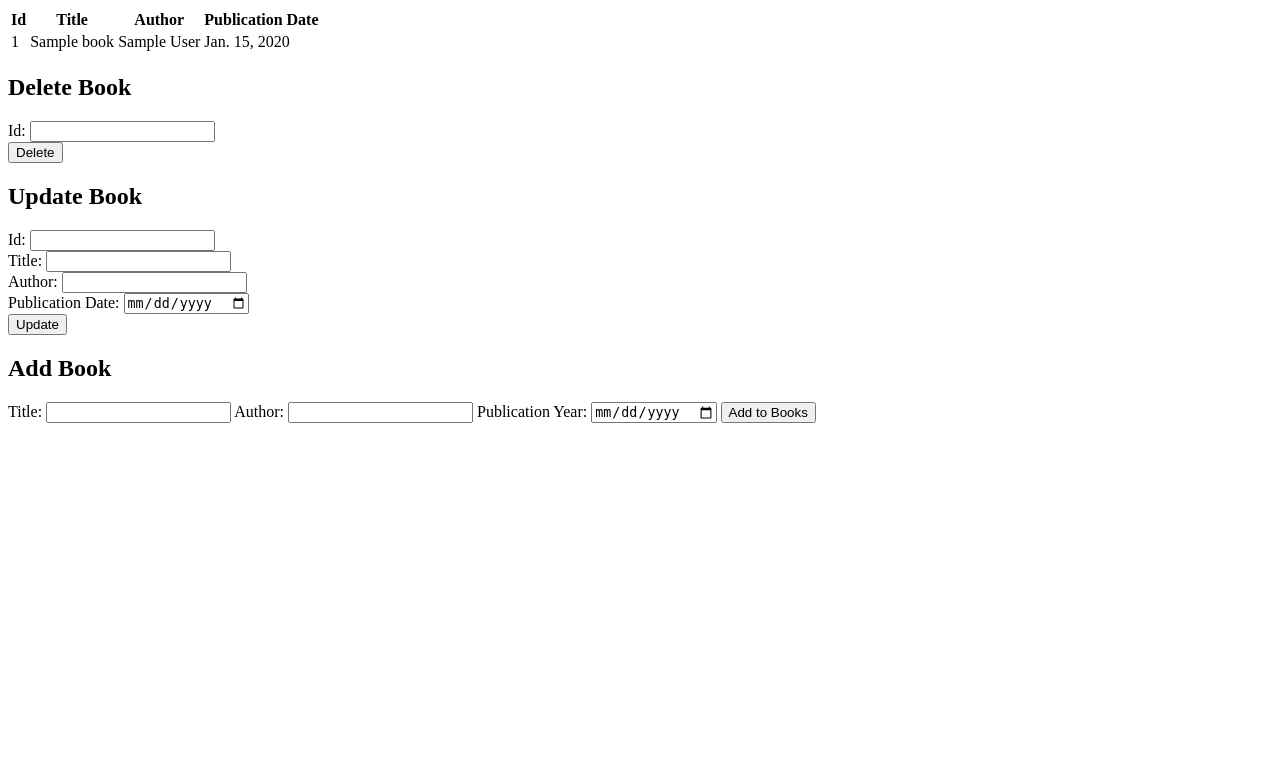
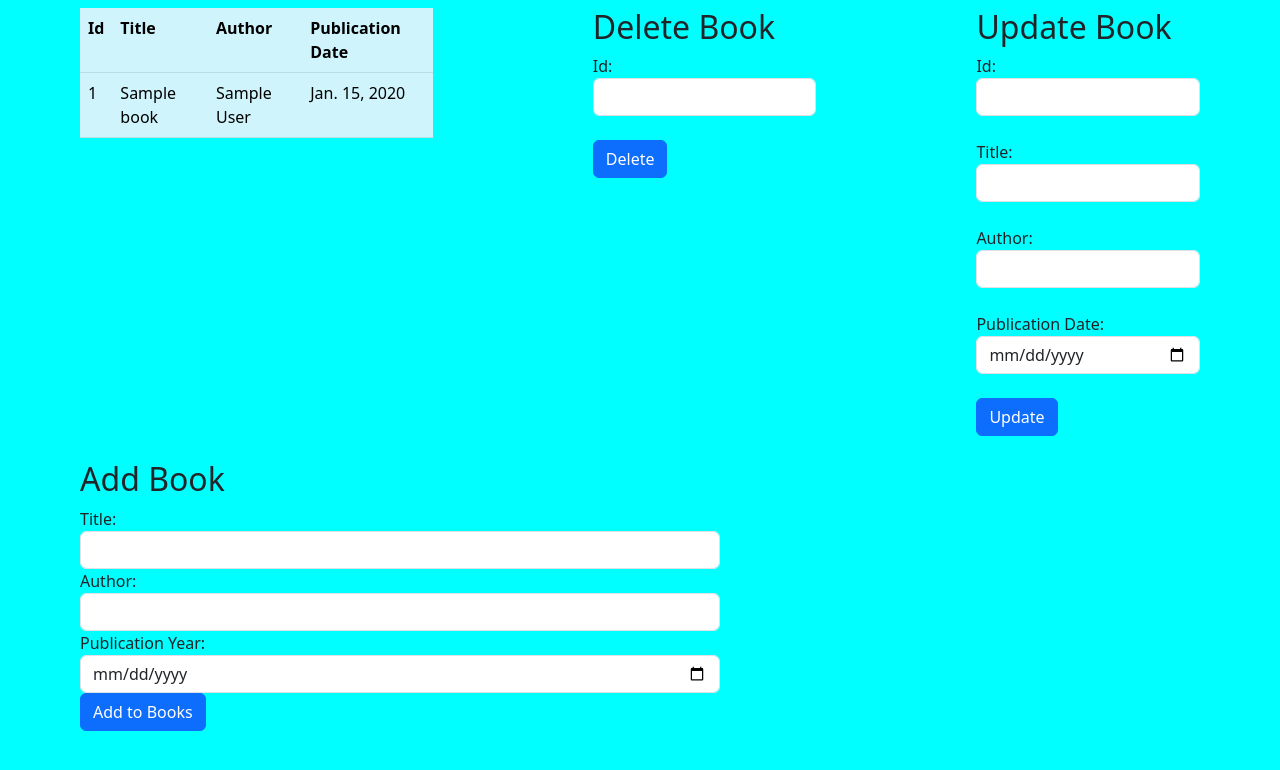
Before and after one commit to Dinindu-Tharuka/book-store, a Django app: page /store/books/ in a window 1280 px wide. Shown: the top 770 px of the page. Run offline with Django 4.2, Linux system fonts and the light colour scheme; a user stored in the database is signed in; tables that the repository leaves empty hold one stand-in row (values such as "Sample post").

Commit message:
add some styles

```diff
--- a/bookstore/settings.py
+++ b/bookstore/settings.py
@@ -12,6 +12,7 @@ https://docs.djangoproject.com/en/4.1/ref/settings/
 
 from pathlib import Path
 from datetime import timedelta
+
 
 
 # Build paths inside the project like this: BASE_DIR / 'subdir'.
--- a/store/templates/books.html
+++ b/store/templates/books.html
@@ -4,11 +4,48 @@
     <meta charset="UTF-8">
     <meta name="viewport" content="width=device-width, initial-scale=1.0">
     <title>Document</title>
+
+    <link href="https://cdn.jsdelivr.net/npm/bootstrap@5.3.0/dist/css/bootstrap.min.css" rel="stylesheet" integrity="sha384-9ndCyUaIbzAi2FUVXJi0CjmCapSmO7SnpJef0486qhLnuZ2cdeRhO02iuK6FUUVM" crossorigin="anonymous">
+  </head>
+
+    <style>
+      body{
+         background-color: aqua;
+
+         .bookprofile{
+            display: flex;
+            flex-direction: row;
+            justify-content: center;
+         }
+
+         .books{
+            margin: 5rem;
+            margin-bottom: 0.5rem;
+            margin-top: 0.5rem;
+         }
+         .delete{
+            margin: 5rem;
+            margin-bottom: 0.5rem;
+            margin-top: 0.5rem;
+         }
+         .update{
+            margin: 5rem;
+            margin-bottom: 0.5rem;
+            margin-top: 0.5rem;
+         }
+         .add{
+            width: 50vw;
+            margin-left: 5rem;
+         }
+      }
+    </style>
 </head>
 <body>
    {% if books %}
-   <table>
-        <tr>
+   <div class="bookprofile">
+      <div class="books">
+         <table class="table">
+            <tr class="table-info">
                <th>Id</th>
                <th>Title</th>
                <th>Author</th>
@@ -16,42 +53,51 @@
 
             </tr>
             {% for book in books %}
-        <tr>
-            <td>{{ book.id }}</td>
-           <td>{{ book.title }}</td>
-           <td>{{ book.author }}</td>
-           <td>{{ book.publication_year }}</td>
+            <tr class="table-info">
+                <td class="table-info">{{ book.id }}</td>
+               <td class="table-info">{{ book.title }}</td>
+               <td class="table-info">{{ book.author }}</td>
+               <td class="table-info">{{ book.publication_year }}</td>
             </tr>
             {% endfor %}
        </table>
+      </div>
 
+      <div class="delete">
          <h2>Delete Book</h2>
 
          <form method="POST" action="{% url 'delete' %}">
             {% csrf_token %}
             <label for="id">Id:</label>
-      <input type="number" id="id" name="id" required>
+            <input class="form-control" type="number" id="id" name="id" required>
             <br>
-      <button type="submit">Delete</button>
+            <button class="btn btn-primary mb-3" type="submit">Delete</button>
          </form>
+      </div>
 
+      <div class="update">
          <h2>Update Book</h2>
          <form method="POST" action="{% url 'update_book'%}">
             {% csrf_token %}
             <label for="id">Id:</label>
-      <input type="number" id="id" name="id">
+            <input class="form-control" type="number" id="id" name="id">
             <br>
             <label for="title">Title:</label>
-      <input type="text" id="title" name="title">
+            <input class="form-control" type="text" id="title" name="title">
             <br>
             <label for="author">Author:</label>
-      <input type="text" id="author" name="author">
+            <input class="form-control" type="text" id="author" name="author">
             <br>
             <label for="publication_date">Publication Date:</label>
-      <input type="date" id="publication_date" name="publication_date">
+            <input class="form-control" type="date" id="publication_date" name="publication_date">
             <br>
-      <button type="submit">Update</button>
+            <button class="btn btn-primary mb-3" type="submit">Update</button>
          </form>
+      </div>
+
+
+
+   </div>
 
    {% else %}
    <h2>No Books Available. Add One...</h2>
@@ -63,19 +109,24 @@
 
 
 
+    <div class="add">
       <h2>Add Book</h2>
       <form method="POST" action="{% url 'add_to_books' %}">
          {% csrf_token %}
          <label for="title">Title:</label>
-      <input type="text" id="title" name="title" required>
+         <input class="form-control" type="text" id="title" name="title" required>
 
          <label for="author">Author:</label>
-      <input type="text" id="author" name="author" required>
+         <input class="form-control" type="text" id="author" name="author" required>
 
          <label for="date">Publication Year:</label>
-      <input type="date" id="date" name="date" required>
+         <input class="form-control" type="date" id="date" name="date" required>
 
-      <button type="submit">Add to Books</button>
+         <button class="btn btn-primary mb-3" type="submit">Add to Books</button>
       </form>
+    </div>
+
+
+   <script src="https://cdn.jsdelivr.net/npm/bootstrap@5.3.0/dist/js/bootstrap.bundle.min.js" integrity="sha384-geWF76RCwLtnZ8qwWowPQNguL3RmwHVBC9FhGdlKrxdiJJigb/j/68SIy3Te4Bkz" crossorigin="anonymous"></script>
 </body>
 </html>
```
Also changed, not shown: store/templates/login.html (+28 -6 lines), store/templates/register.html (+16 -1 lines). Lines whose indentation alone changed are shown as unchanged.
